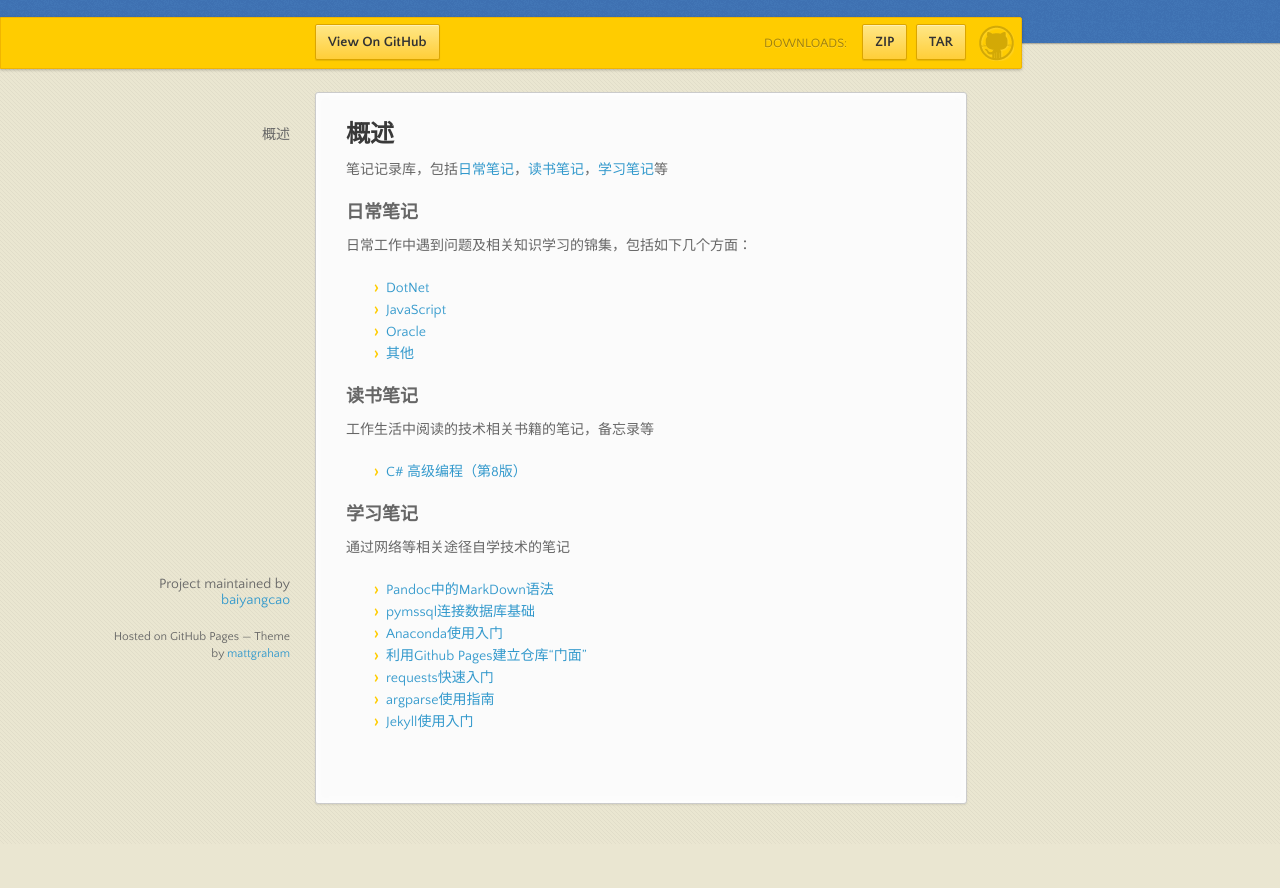
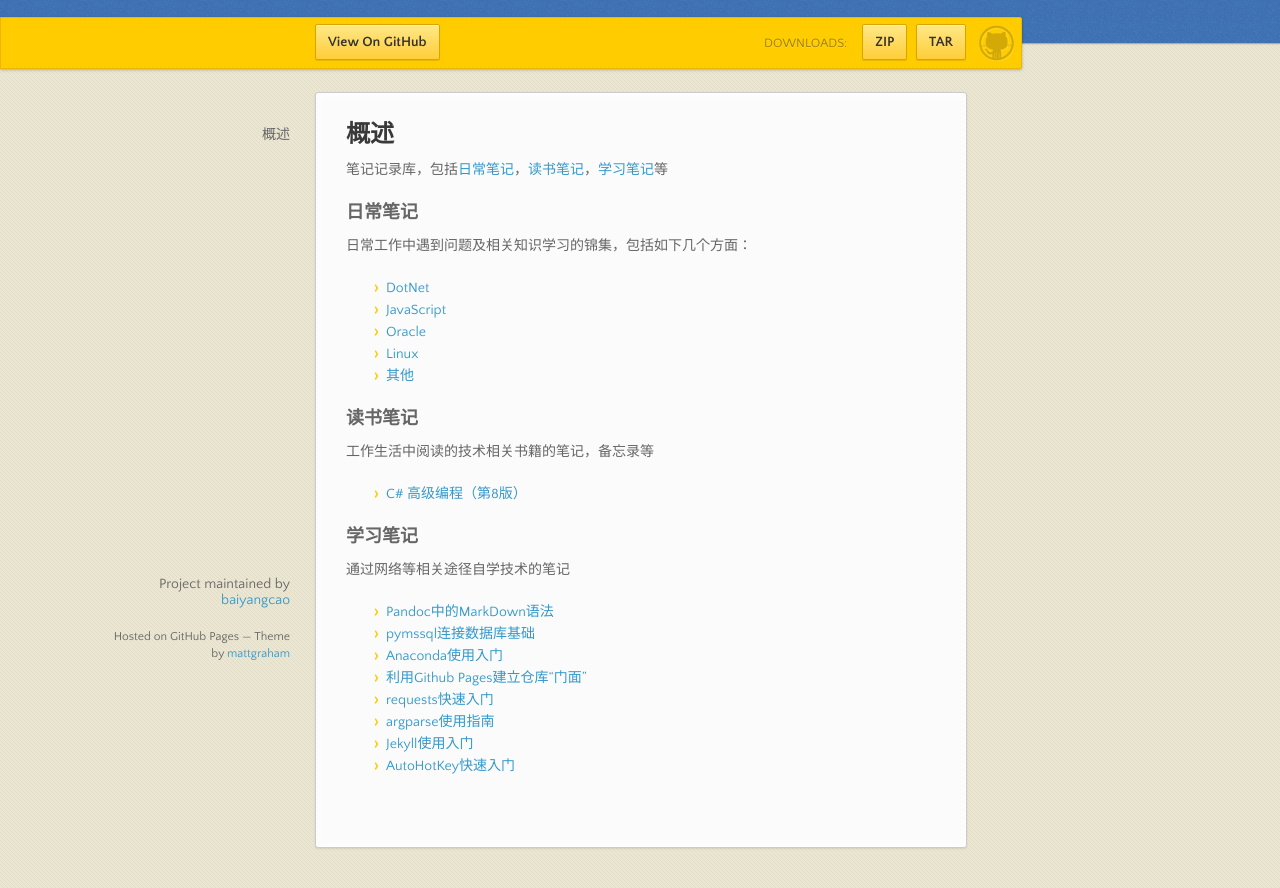
Before and after one commit to baiyangcao/Notes, a website: page docs/index.html in a window 1280 px wide. Shown: the part 98-986 px from the top of the page. Before the commit the page ends 942 px from the top, so only its background shows below. Drawn offline with nearby package versions, Linux system fonts and the light colour scheme.

Commit message:
更新docs文档

```diff
--- a/docs/index.html
+++ b/docs/index.html
@@ -53,6 +53,7 @@
 <li><a href="https://github.com/baiyangcao/Notes/blob/master/Daily%20Notes/DotNet.md">DotNet</a></li>
 <li><a href="https://github.com/baiyangcao/Notes/blob/master/Daily%20Notes/Javascript.md">JavaScript</a></li>
 <li><a href="https://github.com/baiyangcao/Notes/blob/master/Daily%20Notes/Oracle.md">Oracle</a></li>
+<li><a href="https://github.com/baiyangcao/Notes/blob/master/Daily%20Notes/Linux.md">Linux</a></li>
 <li><a href="https://github.com/baiyangcao/Notes/blob/master/Daily%20Notes/Other.md">其他</a></li>
 </ul>
 
@@ -78,6 +79,7 @@
 <li><a href="https://github.com/baiyangcao/Notes/blob/master/Study%20Notes/requests_basic.md">requests快速入门</a></li>
 <li><a href="https://github.com/baiyangcao/Notes/blob/master/Study%20Notes/argparse_basic.md">argparse使用指南</a></li>
 <li><a href="https://github.com/baiyangcao/Notes/blob/master/Study%20Notes/jekyll_basic.md">Jekyll使用入门</a></li>
+<li><a href="https://github.com/baiyangcao/Notes/blob/master/Study%20Notes/autohotkey_basic.md">AutoHotKey快速入门</a></li>
 </ul>
       </section>
       <footer>
```
